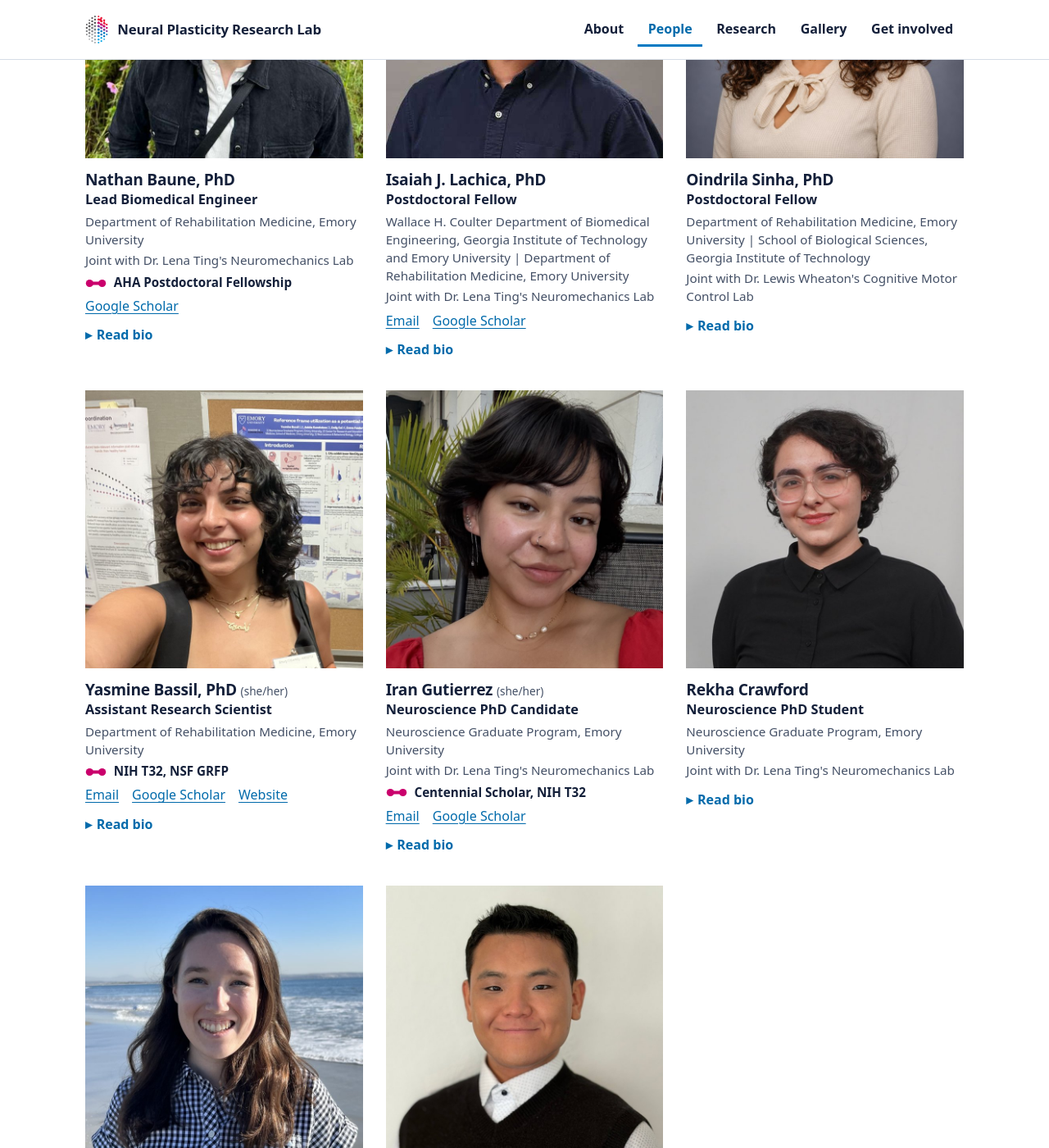
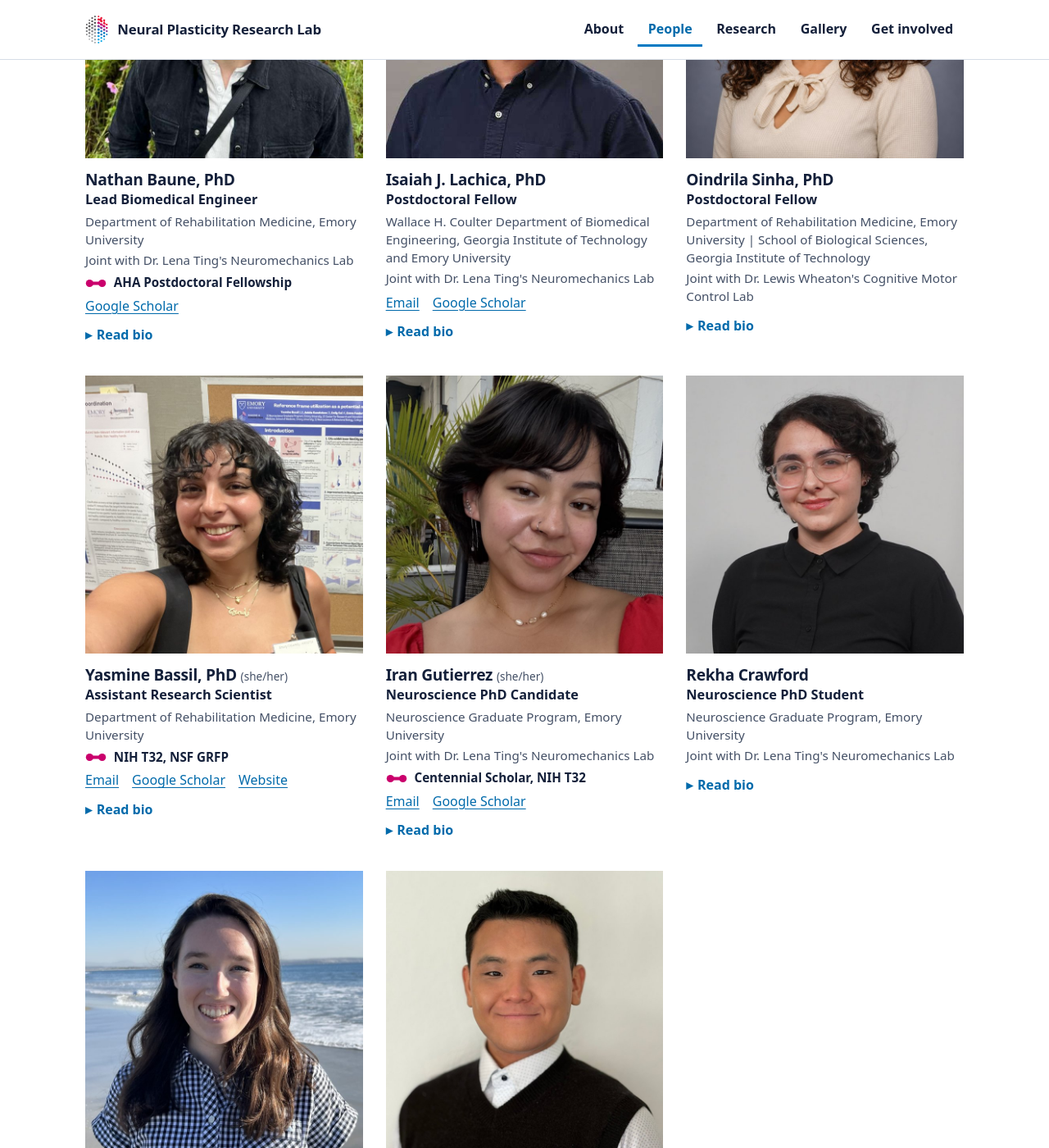
Before and after one commit to npresearchlab/npresearchlab.github.io, a Jekyll site: the page built from people.html, in a window 1280 px wide and 1400 px high, scrolled down 1233 px. Shown: the whole window at 82% size. Built offline with Jekyll 4.4.1, drawn with Linux system fonts in a browser that asks for light colours; some web fonts are replaced; some of the changed text lies outside the part shown.

Commit message:
People: Isaiah and Joon Han list the joint BME department only
Co-Authored-By: Claude Opus 5.5 <noreply@anthropic.com>
Claude-Session: https://claude.ai/code/session_01A6YfpnrJqQKYAxW4w34cR4

```diff
--- a/_data/members.yml
+++ b/_data/members.yml
@@ -37,7 +37,7 @@
 - name: Isaiah J. Lachica, PhD
   role: Postdoctoral Fellow
   group: Research staff, postdocs, and graduate students
-  affiliation: "Wallace H. Coulter Department of Biomedical Engineering, Georgia Institute of Technology and Emory University | Department of Rehabilitation Medicine, Emory University"
+  affiliation: Wallace H. Coulter Department of Biomedical Engineering, Georgia Institute of Technology and Emory University
   joint: Joint with Dr. Lena Ting's Neuromechanics Lab
   photo: /assets/img/people/isaiah-lachica.jpg
   links:
@@ -130,7 +130,7 @@
   pronouns: he/him
   role: Affiliated Research Specialist
   group: Research staff, postdocs, and graduate students
-  affiliation: "Wallace H. Coulter Department of Biomedical Engineering, Georgia Institute of Technology and Emory University | Department of Rehabilitation Medicine, Emory University"
+  affiliation: Wallace H. Coulter Department of Biomedical Engineering, Georgia Institute of Technology and Emory University
   joint: "Based in Dr. Lena Ting's Neuromechanics Lab"
   honors: Petit Lanier Undergraduate Research Scholarship, 2024
   photo: /assets/img/people/joon-han-kim.jpg
```
